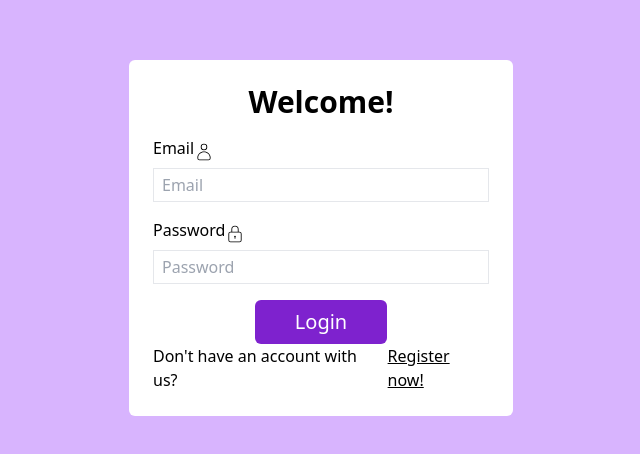
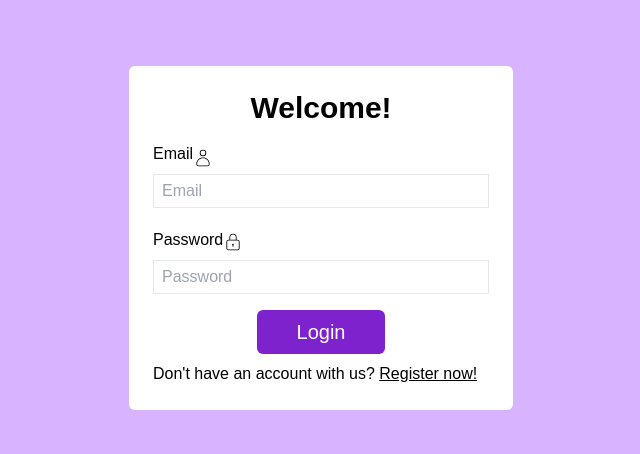
Before and after one commit to saanvisuri06/hoth, a React (Create React App) app in the folder hoth_kindness/: page / in a window 1280 px wide. Shown: the part 162-616 px from the top of the page, without its empty margins (319-959 px from the left). Built offline with nearby package versions, Linux system fonts and the light colour scheme; no server answers.

Commit message:
change font for register /login and some logic

```diff
--- a/hoth_kindness/src/Pages/Login.jsx
+++ b/hoth_kindness/src/Pages/Login.jsx
@@ -49,7 +49,7 @@ const saveUserData = (userId) => {
   return (
     <div>
       <div class="flex justify-center items-center h-screen bg-purple-300">
-        <div class="w-96 p-6 shadow-1g bg-white rounded-md">
+        <div class="w-96 p-6 shadow-1g bg-white rounded-md font-itim">
           <h1 class= "text-3xl block text-center font-semibold">Welcome!</h1>
           <form onSubmit={handleLogin}>
           <div className="form-control mt-4">
@@ -69,7 +69,7 @@ const saveUserData = (userId) => {
 
           <div className="form-control mt-4">
             <div className="flex items-center">
-              <label for="password" class="block text-base mb-2">Password</label>
+              <label for="password" class="block text-base mb-2 self-end mt-1">Password</label>
               <CiLock className = "text-xl mr-2"/>
             </div>
 
@@ -87,7 +87,7 @@ const saveUserData = (userId) => {
           </div>
           </form>
           {error && <p>{error}</p>} {/* Display error if login fails */}
-          <div className="flex items-center">
+          <div className="flex items-center pt-2">
             <p class="whitespace-break-spaces">Don't have an account with us? </p>
             <Link to="/signup"><p class="underline">Register now!</p></Link>
           </div>
--- a/hoth_kindness/src/Pages/Signup.jsx
+++ b/hoth_kindness/src/Pages/Signup.jsx
@@ -54,7 +54,7 @@ const Signup = ({CiUser, CiLock}) => {
   return (
     <div>
         <div>
-          <div class="flex justify-center items-center h-screen bg-purple-300">
+          <div class="flex justify-center items-center h-screen bg-purple-300 font-itim">
             <div class="w-96 p-6 shadow-1g bg-white rounded-md">
             <h1 class= "text-3xl block text-center font-semibold">Sign Up</h1>
             <div className="form-control mt-4">
@@ -89,6 +89,11 @@ const Signup = ({CiUser, CiLock}) => {
               <button className="px-10 py-2 text-xl rounded-md bg-purple-700 text-white" type="submit" onClick={handleSignup}> Create User</button>
             </div>
 
+            <div className="flex items-center pt-2">
+                <p class="whitespace-break-spaces">If you have an account, </p>
+                <Link to="/"><p class="underline">please Login.</p></Link>
+            </div>
+
             </div>
           </div>
       </div>
```
